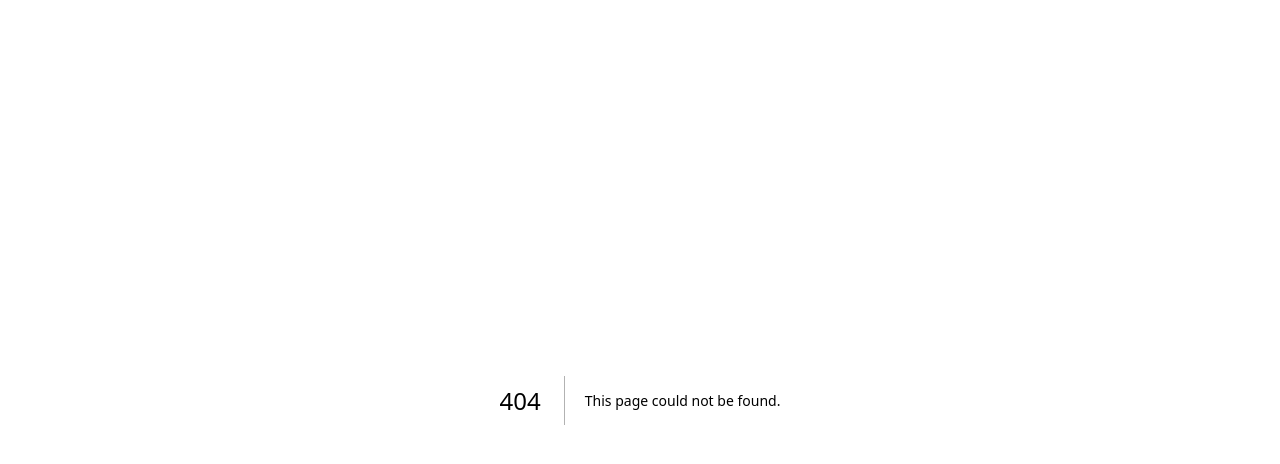
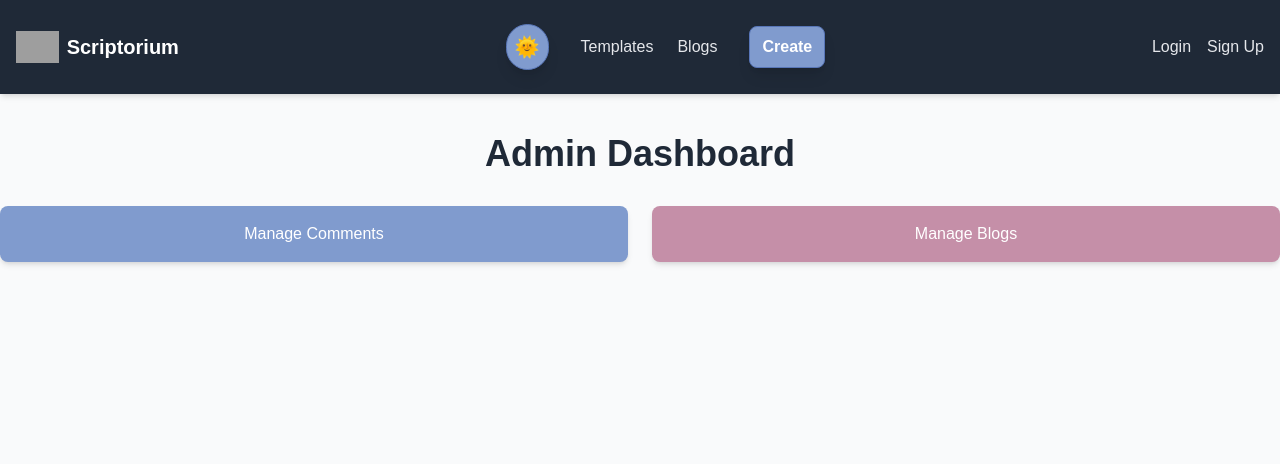
Before and after one commit to erinkim16/Mecca, a Next.js app in the folder PP2/scriptorium/: page /admin in a window 1280 px wide. Before the commit this address had no page. Shown: the top 464 px of the page. Built offline with nearby package versions, Linux system fonts and the light colour scheme; grey boxes are pictures that could not be loaded.

Commit message:
added admin landing

```diff
--- /dev/null
+++ b/PP2/scriptorium/pages/admin.tsx
@@ -0,0 +1,31 @@
+import NavBar from "@/components/general/nav-bar";
+
+export default function Admin() {
+  return (
+    <>
+      <NavBar />
+
+      <div className="min-h-screen bg-gray-50 py-10">
+        <div className="container mx-auto text-center">
+          <h1 className="text-4xl font-bold text-gray-800 mb-8">Admin Dashboard</h1>
+
+          <div className="grid grid-cols-1 sm:grid-cols-2 lg:grid-cols-2 gap-6">
+            <a
+              href="/admin/comments"
+              className="block bg-primary text-white py-4 px-8 rounded-lg shadow-md hover:bg-primaryDark transition duration-300 ease-in-out"
+            >
+              Manage Comments
+            </a>
+
+            <a
+              href="/admin/blogs"
+              className="block bg-secondary text-white py-4 px-8 rounded-lg shadow-md hover:bg-secondaryDark transition duration-300 ease-in-out"
+            >
+              Manage Blogs
+            </a>
+          </div>
+        </div>
+      </div>
+    </>
+  );
+}
```
